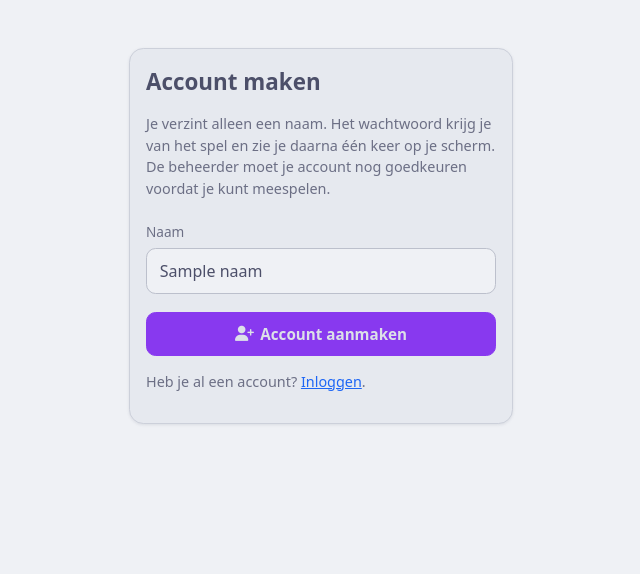
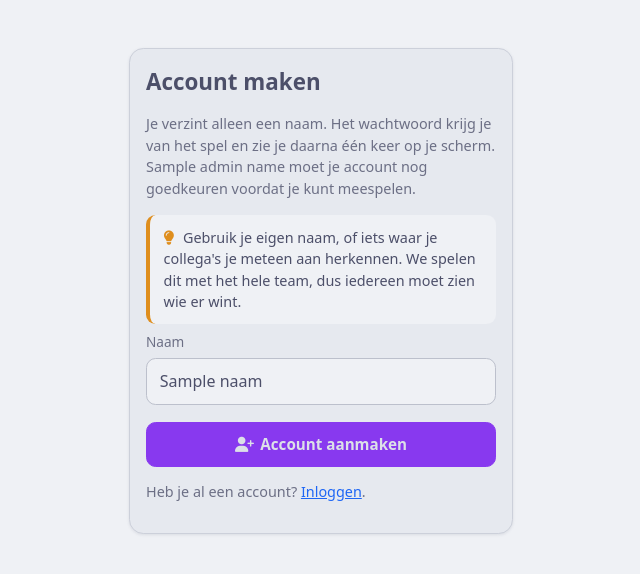
Before and after one commit to Malse-Makker/bingo, a Python web app: template app/templates/registreren.html in a window 1280 px wide. Shown: the part 65-639 px from the top of the page, without its empty margins (319-959 px from the left). Run offline with Jinja, Linux system fonts and the light colour scheme; the template is opened without the code that fills it: most values are stand-ins (such as "Sample title", 1, 10 or a date in 2020).

Commit message:
Clarify the sign-up copy and move the host port to 8123
Registration now suggests using your own name, since colleagues need to
recognise each other on the scoreboard, and the password page states the
password and the "ask <admin> to approve you" step as separate, explicit
lines. The admin name comes from ADMIN_NAME instead of being hardcoded.

Port 9877 sat right next to treintoerist on 9876; 8123 is clear of every
service already running on the OVH host. README is now in Dutch.

Co-Authored-By: Claude Opus 5 <noreply@anthropic.com>

```diff
--- a/app/__init__.py
+++ b/app/__init__.py
@@ -49,6 +49,7 @@ def create_app():
         REMEMBER_COOKIE_SECURE=os.environ.get("COOKIE_SECURE", "1") == "1",
         REMEMBER_COOKIE_DURATION=60 * 60 * 24 * 30,
         DRAW_COOLDOWN_SECONDS=int(os.environ.get("DRAW_COOLDOWN_SECONDS", "0")),
+        ADMIN_NAME=os.environ.get("ADMIN_NAME", "mick").strip().lower(),
         APP_VERSION=_read_version(),
         GIT_COMMIT=os.environ.get("GIT_COMMIT", "")[:7],
         GITHUB_URL=os.environ.get(
@@ -85,6 +86,7 @@ def create_app():
     @app.context_processor
     def inject_globals():
         return {
+            "admin_name": app.config["ADMIN_NAME"],
             "app_version": app.config["APP_VERSION"],
             "git_commit": app.config["GIT_COMMIT"],
             "github_url": app.config["GITHUB_URL"],
@@ -116,7 +118,9 @@ def _seed_admin():
     """Create the built-in admin account on first start."""
     from .models import User
 
-    name = os.environ.get("ADMIN_NAME", "mick").strip().lower()
+    from flask import current_app
+
+    name = current_app.config["ADMIN_NAME"]
     password = os.environ.get("ADMIN_PASSWORD", "").strip()
     if not password:
         raise RuntimeError("ADMIN_PASSWORD is required.")
--- a/app/static/css/style.css
+++ b/app/static/css/style.css
@@ -170,6 +170,17 @@ h2 { font-size: 1.1rem; margin: 0 0 0.75rem; }
 }
 
 .hulptekst { color: var(--subtekst); font-size: 0.9rem; }
+
+.tip {
+  margin: 1rem 0 0;
+  padding: 0.7rem 0.85rem;
+  border-radius: 0.6rem;
+  border-left: 4px solid var(--geel);
+  background: var(--base);
+  font-size: 0.9rem;
+}
+
+.tip .fa-solid { color: var(--geel); margin-right: 0.3rem; }
 .leeg { color: var(--subtekst); font-style: italic; }
 .groot-icoon { font-size: 2.5rem; color: var(--geel); margin: 0 0 0.5rem; }
 
--- a/app/templates/registreren.html
+++ b/app/templates/registreren.html
@@ -6,15 +6,22 @@
   <h1>Account maken</h1>
   <p class="hulptekst">
     Je verzint alleen een naam. Het wachtwoord krijg je van het spel en zie je
-    daarna &eacute;&eacute;n keer op je scherm. De beheerder moet je account nog
-    goedkeuren voordat je kunt meespelen.
+    daarna &eacute;&eacute;n keer op je scherm. {{ admin_name|capitalize }} moet je
+    account nog goedkeuren voordat je kunt meespelen.
+  </p>
+
+  <p class="tip">
+    <i class="fa-solid fa-lightbulb" aria-hidden="true"></i>
+    Gebruik je eigen naam, of iets waar je collega&#39;s je meteen aan herkennen.
+    We spelen dit met het hele team, dus iedereen moet zien wie er wint.
   </p>
 
   <form method="post" class="formulier">
     <input type="hidden" name="csrf_token" value="{{ csrf_token() }}">
     <label for="naam">Naam</label>
     <input type="text" id="naam" name="naam" value="{{ naam }}" autocomplete="username"
-           autocapitalize="none" required minlength="2" maxlength="20">
+           autocapitalize="none" required minlength="2" maxlength="20"
+           placeholder="bijvoorbeeld je voornaam">
 
     <button type="submit" class="knop primair">
       <i class="fa-solid fa-user-plus" aria-hidden="true"></i> Account aanmaken
--- a/app/templates/wachten.html
+++ b/app/templates/wachten.html
@@ -6,8 +6,9 @@
   <p class="groot-icoon"><i class="fa-solid fa-hourglass-half" aria-hidden="true"></i></p>
   <h1>Nog even geduld</h1>
   <p>
-    Je account bestaat, maar de beheerder moet het nog goedkeuren.
-    Probeer het straks opnieuw.
+    Je account bestaat, maar moet nog goedgekeurd worden.
+    Vraag {{ admin_name|capitalize }} even om je erin te laten, en probeer het
+    daarna opnieuw.
   </p>
 </section>
 {% endblock %}
--- a/docker-compose.yml
+++ b/docker-compose.yml
@@ -49,7 +49,7 @@ services:
     security_opt:
       - no-new-privileges:true
     ports:
-      - "${BINGO_PORT:-9877}:80"
+      - "${BINGO_PORT:-8123}:80"
     volumes:
       - ./nginx/nginx.conf:/etc/nginx/nginx.conf:ro
       - ./nginx/conf.d:/etc/nginx/conf.d:ro
```
Also changed, not shown: app/templates/wachtwoord.html (+9 -4 lines), README.md, 1 other file.
